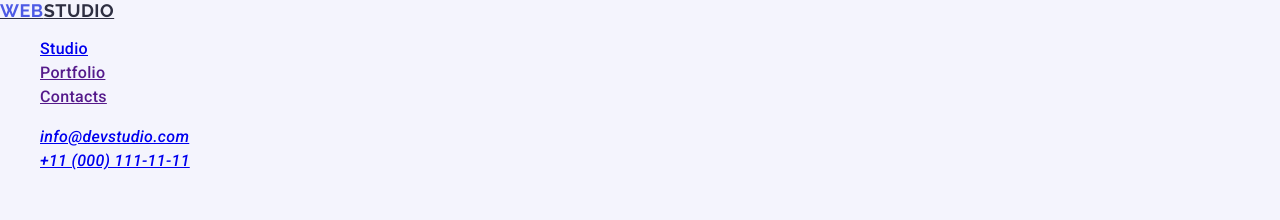
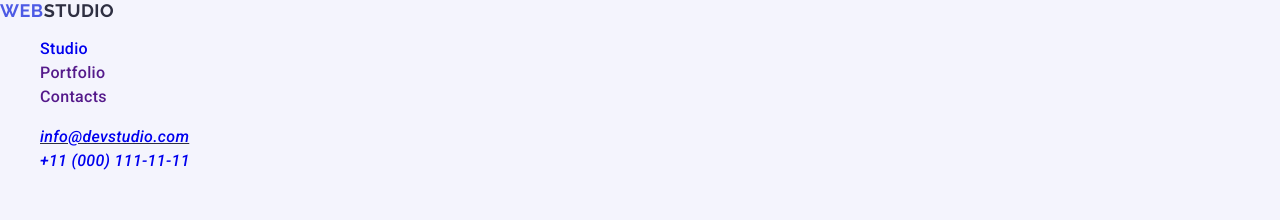
Before and after one commit to syper-sys/goit-markup-hw-02, a plain HTML site: page index.html in a window 1280 px wide. In both pictures the pointer is over the item "info@devstudio.com". Shown: the top 220 px of the page. Drawn offline with nearby package versions, Linux system fonts and the light colour scheme.

Commit message:
fix underlines

```diff
--- a/css/styles.css
+++ b/css/styles.css
@@ -10,6 +10,7 @@ ol{
 }
 
 a{
+    text-decoration: none;
     list-style-type: none;
 }
 
@@ -48,6 +49,11 @@ a{
     line-height: 1.5;
     letter-spacing: 0.02em;
     color: #2e2f42;
+}
+
+.adress-menu-item:hover,
+.adress-menu-item:focus{
+    text-decoration: underline;
 }
 
 /*--------------main--------------*/
```
